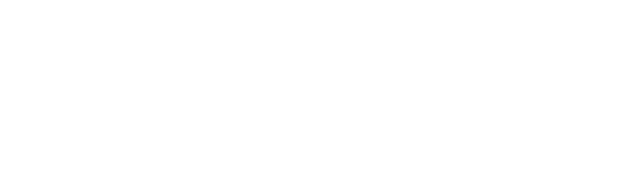
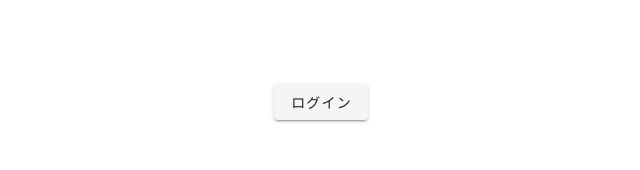
Before and after one commit to ariju/training, a Nuxt app: page /auth in a window 1280 px wide. Before the commit this address had no page. Shown: the top 170 px of the page, without its empty margins (319-959 px from the left). Built offline with nearby package versions, Linux system fonts and the light colour scheme.

Commit message:
ログイン機能

```diff
--- /dev/null
+++ b/pages/auth.vue
@@ -0,0 +1,19 @@
+<template>
+  <v-container class="mt-12">
+    <v-row class="mt-6" justify="center">
+      <v-btn @click="login">
+        ログイン
+      </v-btn>
+    </v-row>
+  </v-container>
+</template>
+
+<script>
+export default {
+  methods: {
+    login() {
+      this.$store.dispatch("login");
+    }
+  }
+};
+</script>
--- /dev/null
+++ b/plugins/firebase.js
@@ -0,0 +1,18 @@
+import firebase from 'firebase'
+
+if (!firebase.apps.length) {
+  firebase.initializeApp(
+    {
+      apiKey: "AIzaSyCpYL-M5PChOxt2UQG4p8hRj7f3cxqZYeo",
+      authDomain: "training-b5a9b.firebaseapp.com",
+      databaseURL: "https://training.firebaseio.com",
+      projectId: "training-b5a9b",
+      storageBucket: "training-b5a9b.appspot.com",
+      messagingSenderId: "122874744969",
+      appId: "1:122874744969:web:3eff831aedcd1474dbb658",
+      measurementId: "G-6BPWNTJ6HZ"
+    }
+  )
+}
+
+export default firebase
--- /dev/null
+++ b/store/index.js
@@ -0,0 +1,23 @@
+import firebase from '~/plugins/firebase'
+
+export const state = () => ({
+})
+
+export const mutations = {
+}
+
+export const actions = {
+  login() {
+    const provider = new firebase.auth.GoogleAuthProvider();
+    firebase.auth().signInWithPopup(provider).then(function(result) {
+      const user = result.user;
+      console.log('success : ' + user)
+    }).catch(function(error) {
+      let errorCode = error.code;
+      console.log('error : ' + errorCode)
+    });
+  }
+}
+
+export const getters = {
+}
```
